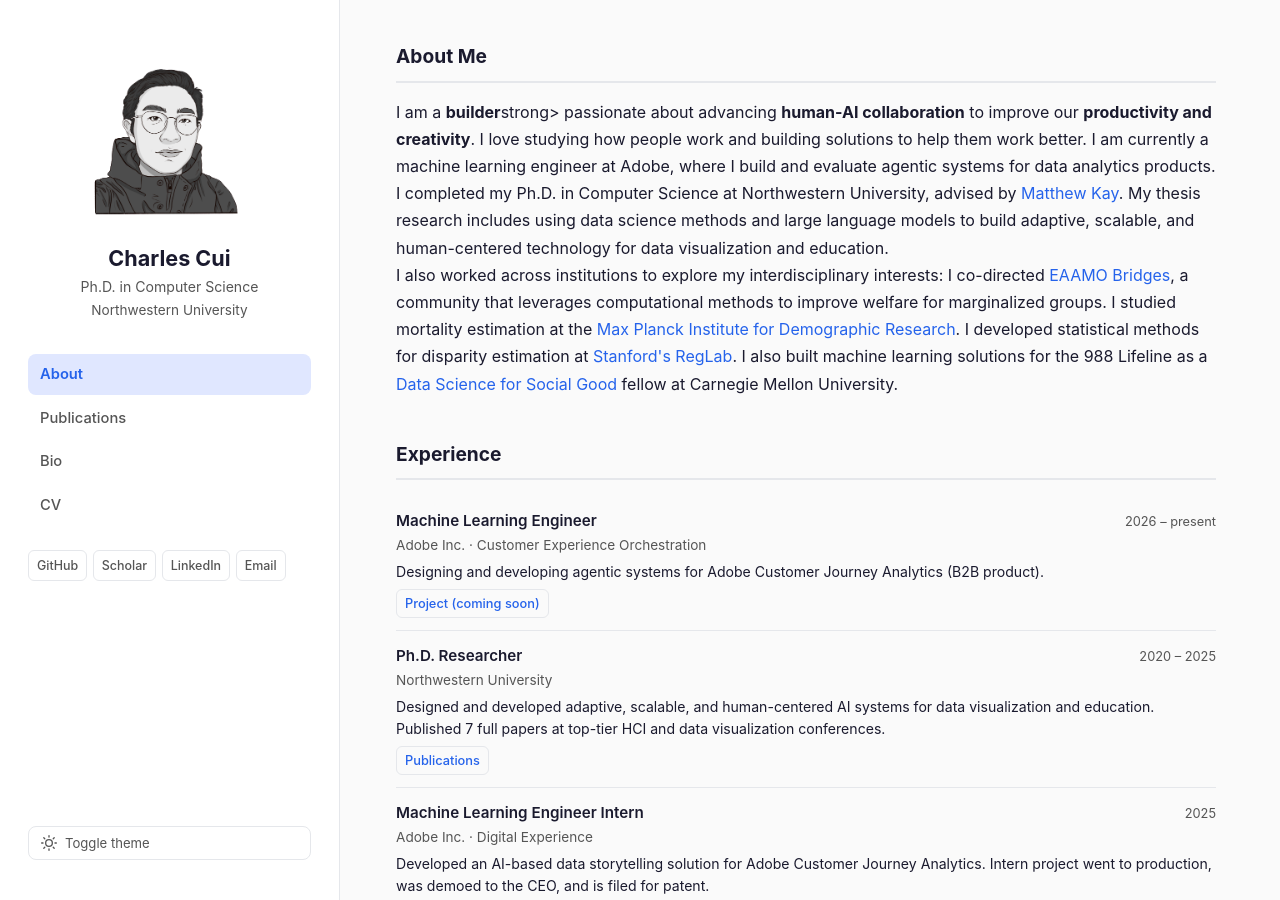
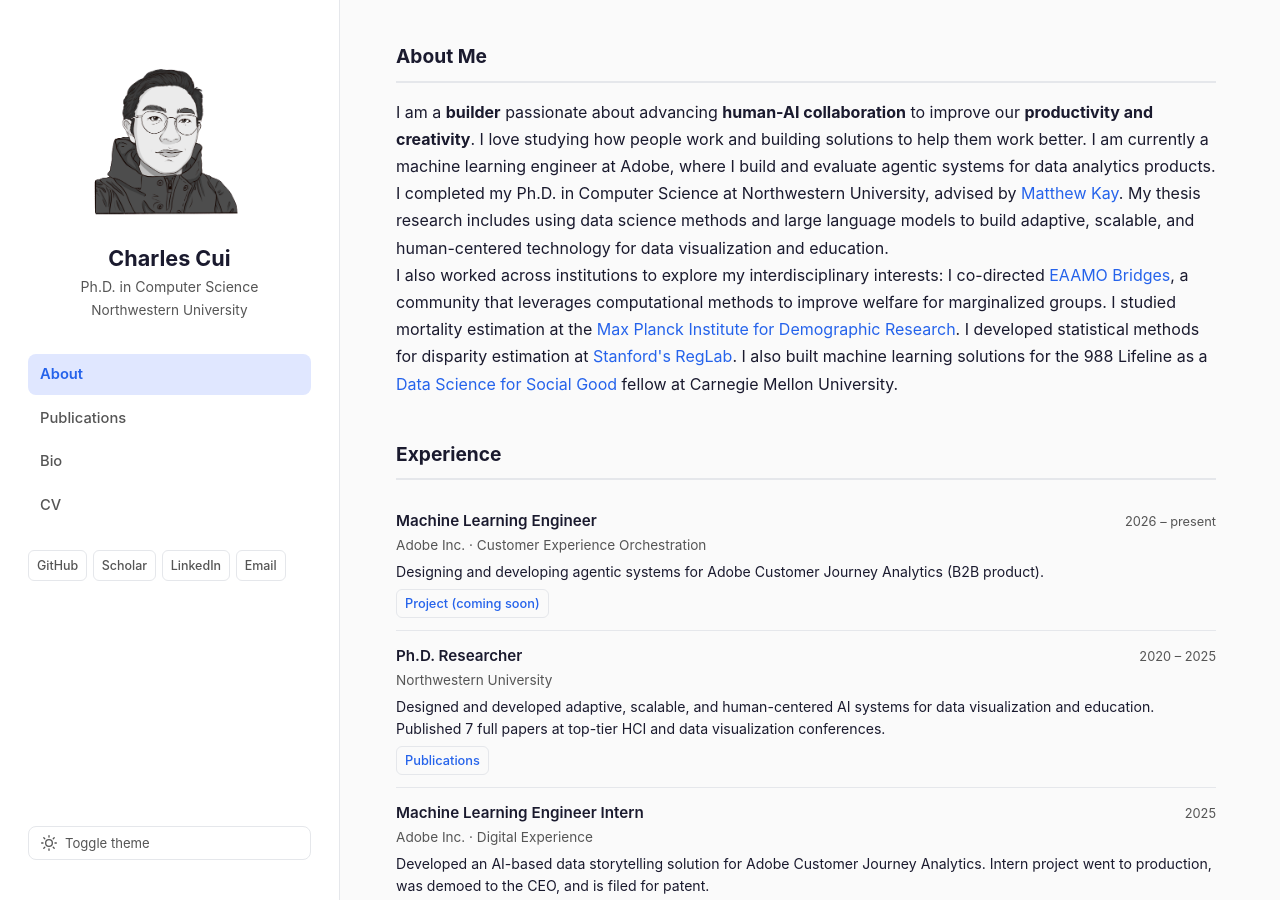
Before and after one commit to digital-flaneur/digital-flaneur.github.io, a Jekyll site: the page built from _pages/about.md, in a window 1280 px wide and 900 px high. Built offline with Jekyll 4.4.1, drawn with Linux system fonts in a browser that asks for light colours.

Commit message:
Fix HTML formatting in the About Me section

```diff
--- a/_pages/about.md
+++ b/_pages/about.md
@@ -6,7 +6,7 @@
 
 <div class="section">
   <h2 class="section-title">About Me</h2>
-  <p>I am a <strong>builder</strong>strong> passionate about advancing <strong>human-AI collaboration</strong> to improve our <strong>productivity and creativity</strong>. I love studying how people work and building solutions to help them work better. I am currently a machine learning engineer at Adobe, where I build and evaluate agentic systems for data analytics products. I completed my Ph.D. in Computer Science at Northwestern University, advised by <a href="https://www.mjskay.com/">Matthew Kay</a>. My thesis research includes using data science methods and large language models to build adaptive, scalable, and human-centered technology for data visualization and education.</p>
+  <p>I am a <strong>builder</strong> passionate about advancing <strong>human-AI collaboration</strong> to improve our <strong>productivity and creativity</strong>. I love studying how people work and building solutions to help them work better. I am currently a machine learning engineer at Adobe, where I build and evaluate agentic systems for data analytics products. I completed my Ph.D. in Computer Science at Northwestern University, advised by <a href="https://www.mjskay.com/">Matthew Kay</a>. My thesis research includes using data science methods and large language models to build adaptive, scalable, and human-centered technology for data visualization and education.</p>
   <p>I also worked across institutions to explore my interdisciplinary interests: I co-directed <a href="https://eaamo-bridges.netlify.app">EAAMO Bridges</a>, a community that leverages computational methods to improve welfare for marginalized groups. I studied mortality estimation at the <a href="https://www.demogr.mpg.de/en">Max Planck Institute for Demographic Research</a>. I developed statistical methods for disparity estimation at <a href="https://reglab.stanford.edu">Stanford's RegLab</a>. I also built machine learning solutions for the 988 Lifeline as a <a href="https://www.dssgfellowship.org/">Data Science for Social Good</a> fellow at Carnegie Mellon University.</p>
 </div>
 
```
